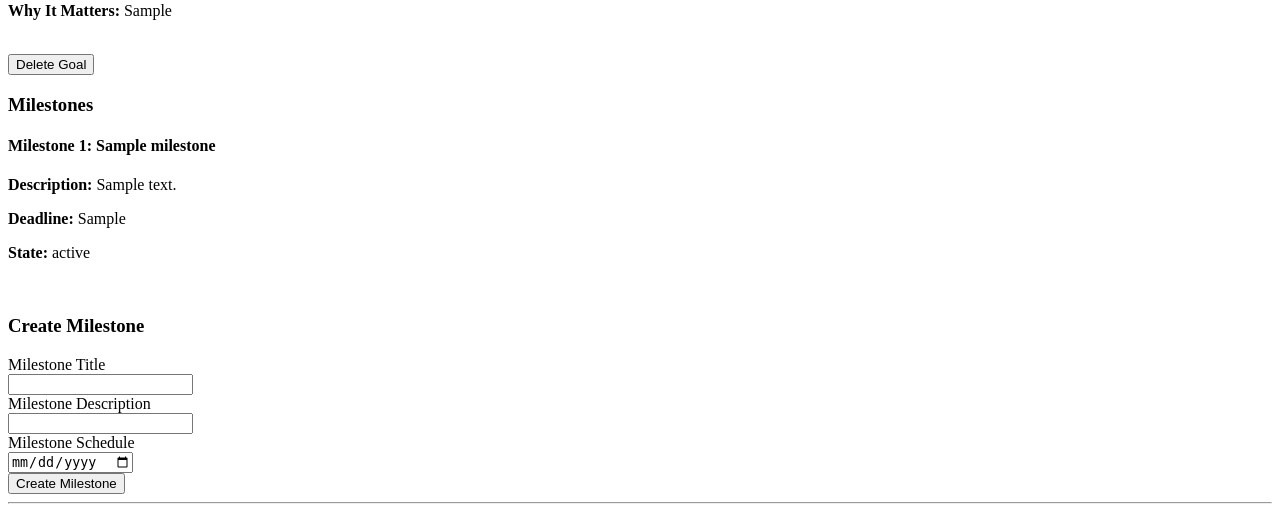
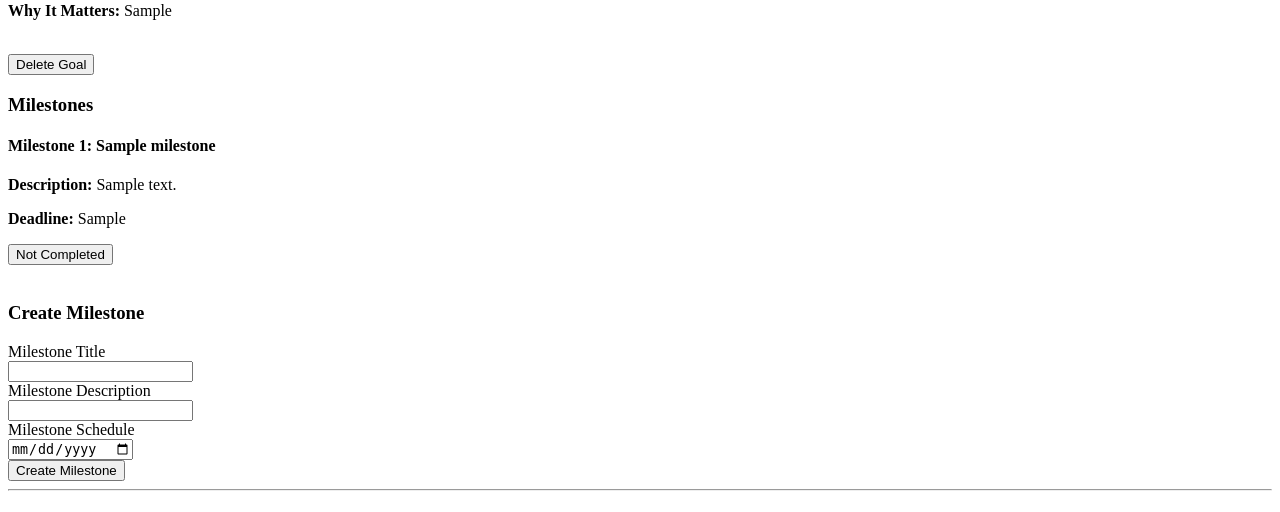
Before and after one commit to OscarHeslop/goal-tracker, a Flask app: page / in a window 1280 px wide. Shown: the part 408-920 px from the top of the page. After the commit the page ends 899 px from the top, so only its background shows below. Run offline with Flask 3, Linux system fonts and the light colour scheme; tables that the repository leaves empty hold one stand-in row (values such as "Sample post").

Commit message:
added completed milestone checkbox toggles from completed to not completed when pressed and updates database

```diff
--- a/app.py
+++ b/app.py
@@ -41,7 +41,7 @@ def get_all_stored_goals():
     cursor = conn.cursor()
 
     cursor.execute("""
-        SELECT id, name, description, deadline, why_matters, state
+        SELECT id, name, description, deadline, why_matters, completed_goal
         FROM goals
     """)
 
@@ -76,7 +76,7 @@ def get_all_stored_goals():
 
         # Get milestones belonging to this goal
         cursor.execute("""
-            SELECT id, name, description, deadline, state, milestone_number
+            SELECT id, name, description, deadline, completed_milestone, milestone_number
             FROM milestones
             WHERE goal_id = ?
             ORDER BY milestone_number
@@ -101,10 +101,7 @@ def get_all_stored_goals():
                         {milestone_deadline}
                     </p>
 
-                    <p>
-                        <strong>State:</strong>
-                        {milestone_state}
-                    </p>
+                    <button type="button" id="milestone_status_{milestone_id}" onclick="toggle_milestone_status('{milestone_id}')">{'Completed' if milestone_state == 'True' else 'Not Completed'}</button>
                 </div>
             """
 
@@ -141,15 +138,11 @@ def get_all_stored_goals():
             <label for="milestone_schedule_{goal_id}">Milestone Schedule</label>
             <br>
 
-            <input type="date", id="milestone_schedule_{goal_id}">
+            <input type="date" id="milestone_schedule_{goal_id}">
 
             <br>
 
-            <button
-                type="button"
-                onclick="send_milestone_info('{goal_id}')">
-                Create Milestone
-            </button>
+            <button type="button" onclick="send_milestone_info('{goal_id}')">Create Milestone</button>
 
             <hr>
         """
@@ -157,6 +150,7 @@ def get_all_stored_goals():
     conn.close()
 
     return string
+
 
 @app.route("/remove_goal", methods=["POST"])
 def remove_goal():
@@ -177,6 +171,41 @@ def remove_goal():
     conn.close()
 
     return "Goal deleted"
+
+
+@app.route("/get_milestone_status", methods=["POST"])
+def get_and_switch_milestone_status():
+
+    conn = sqlite3.connect("storage/goals.db")
+    cursor = conn.cursor()
+
+    data = request.get_json()
+
+    milestone_id = data["milestone_id"]
+
+    cursor.execute("""
+        SELECT completed_milestone
+        FROM milestones
+        WHERE id = ?
+    """, (milestone_id,))
+
+    status = cursor.fetchone()[0]
+
+    if status == "True":
+        new_status = "False"
+    else:
+        new_status = "True"
+
+    cursor.execute("""
+        UPDATE milestones
+        SET completed_milestone = ?
+        WHERE id = ?
+    """, (new_status, milestone_id))
+
+    conn.commit()
+    conn.close()
+
+    return new_status
 
 
 @app.route("/create_milestone", methods=["POST"])
@@ -211,7 +240,7 @@ def create_milestone():
             goal_id,
             name,
             description,
-            state,
+            completed_milestone,
             milestone_number
         )
         VALUES (?, ?, ?, ?, ?)
@@ -219,7 +248,7 @@ def create_milestone():
         goal_id,
         milestone_name,
         description,
-        "Not Started",
+        "False",
         milestone_number
     ))
 
--- a/database/editing.py
+++ b/database/editing.py
@@ -22,7 +22,7 @@ def update_state(goal_id, new_state):
 
     cursor.execute("""
         UPDATE goals
-        SET state = ?
+        SET completed_goal = ?
         WHERE id = ?
     """, (new_state, goal_id))
 
--- a/templates/index.html
+++ b/templates/index.html
@@ -97,6 +97,27 @@
 
         display_all_goals_stored();
 
+        async function toggle_milestone_status(milestone_id) {
+            const response = await fetch("/get_milestone_status", {
+                method: "POST",
+                headers: {
+                    "Content-Type": "application/json"
+                },
+                body: JSON.stringify({
+                    milestone_id: milestone_id
+                })
+            });
+
+            const status = await response.text();
+            const button = document.querySelector("#milestone_status_" + milestone_id);
+
+            if (status == "True") {
+                button.innerHTML = "Completed";
+            } else {
+                button.innerHTML = "Not Completed";
+            }
+        }
+
     </script>
 
 </body>
```
Also changed, not shown: database/creating_deleting.py (+3 -4 lines).
